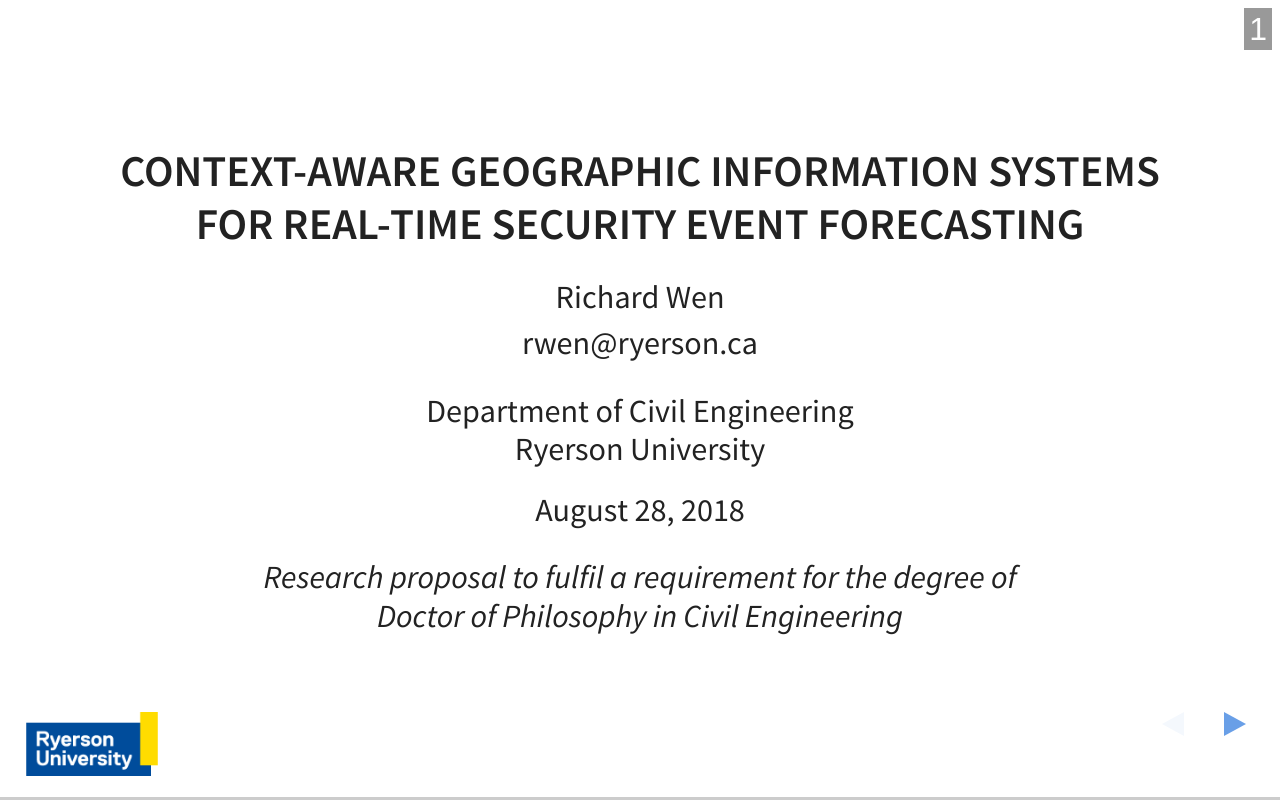
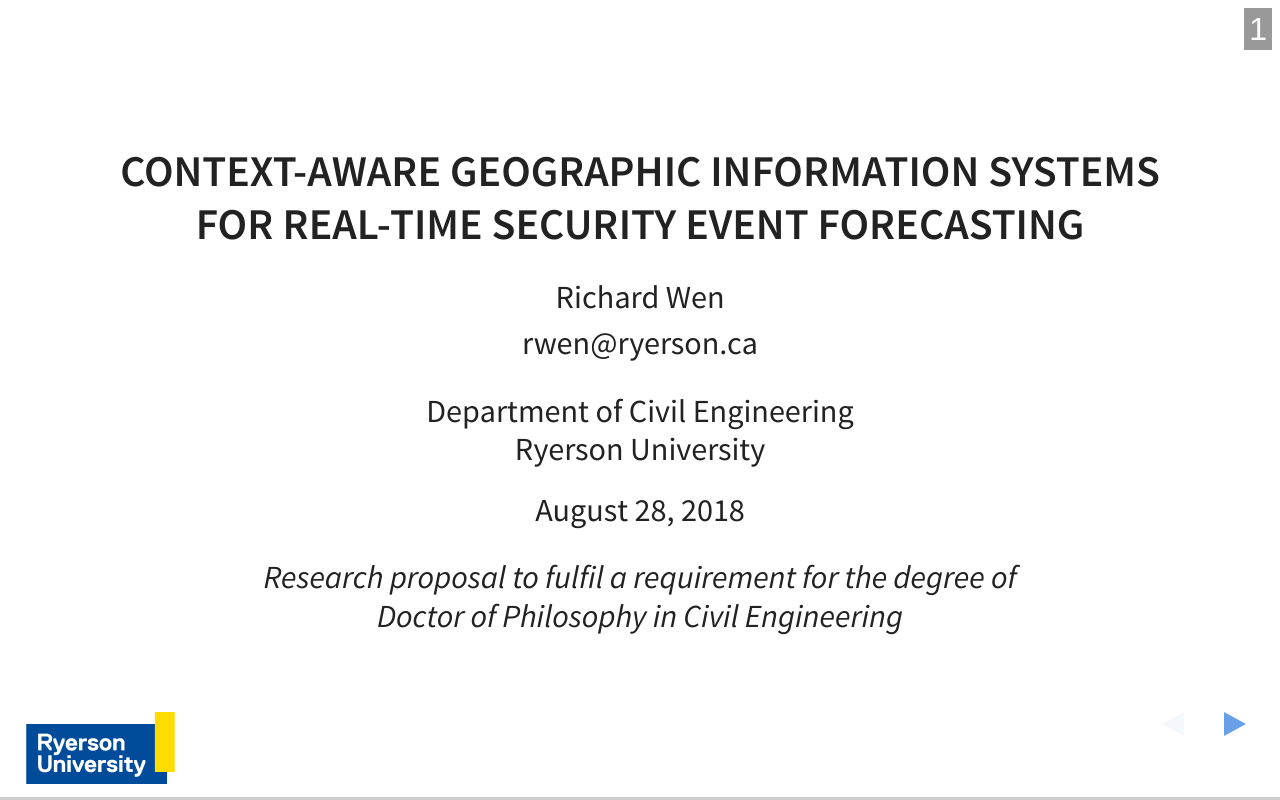
Before and after one commit to rrwen/phd-proposal-slides, a website: page docs/index.html in a window 1280 px wide. Drawn offline with nearby package versions, Linux system fonts and the light colour scheme; some packages are replaced by stand-ins of ours.

Commit message:
Change logo scaling to width

```diff
--- a/docs/edit/style.css
+++ b/docs/edit/style.css
@@ -57,7 +57,7 @@
 }
 
 .logo {
-  height: 8vh;
+  width: 50%;
 }
 
 /** Reference **/
```
